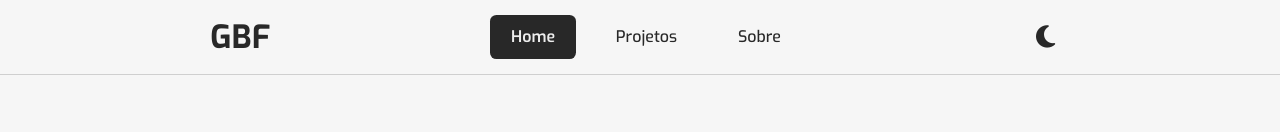
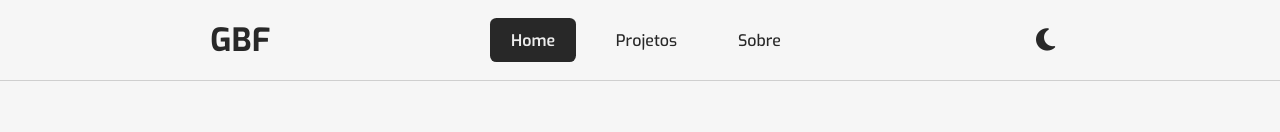
Before and after one commit to guibrbs/Portfolio-OLD, a React (Vite) app: page / in a window 1280 px wide. Shown: the top 132 px of the page. Built offline with nearby package versions, Linux system fonts and the light colour scheme.

Commit message:
:repeat: Changing header color

```diff
--- a/src/components/Header/styles.css
+++ b/src/components/Header/styles.css
@@ -2,7 +2,7 @@
     position: fixed;
     left: 0;
     max-width: 1900px;
-    padding: 2.3rem 0 2.3rem 0;
+    padding: 2.5rem 0 2.5rem 0;
     display: flex;
     justify-content: space-evenly;
     align-items: center;
--- a/src/index.css
+++ b/src/index.css
@@ -12,7 +12,7 @@ html, body{
 
 .light{
     --backgroundColor: #f6f6f6;
-    --backdropColor: rgba(235, 235, 235, 0.8);
+    --backdropColor: rgba(245, 245, 245, 0.8);
     --primary-color: #282828;
     --primary-color-darker: #363636;
     --elementary-color: #f0f0f0;
```
